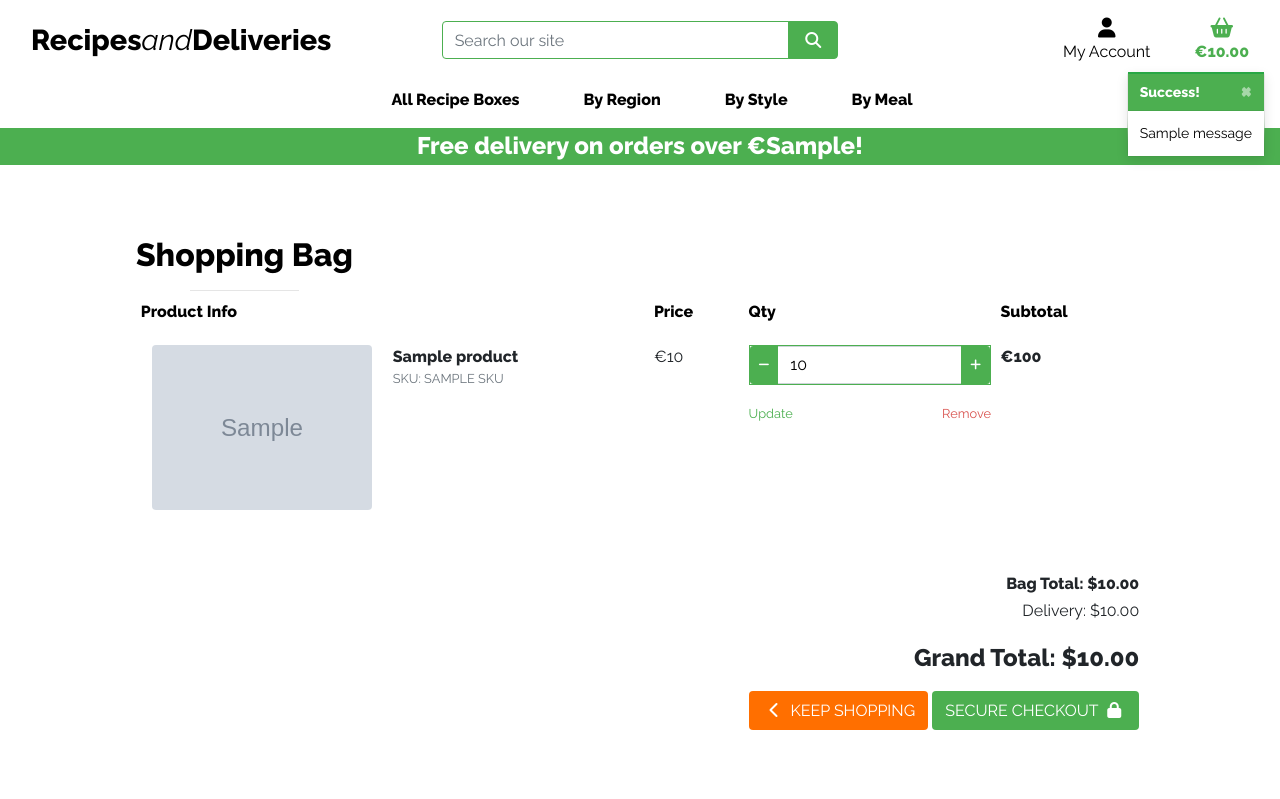
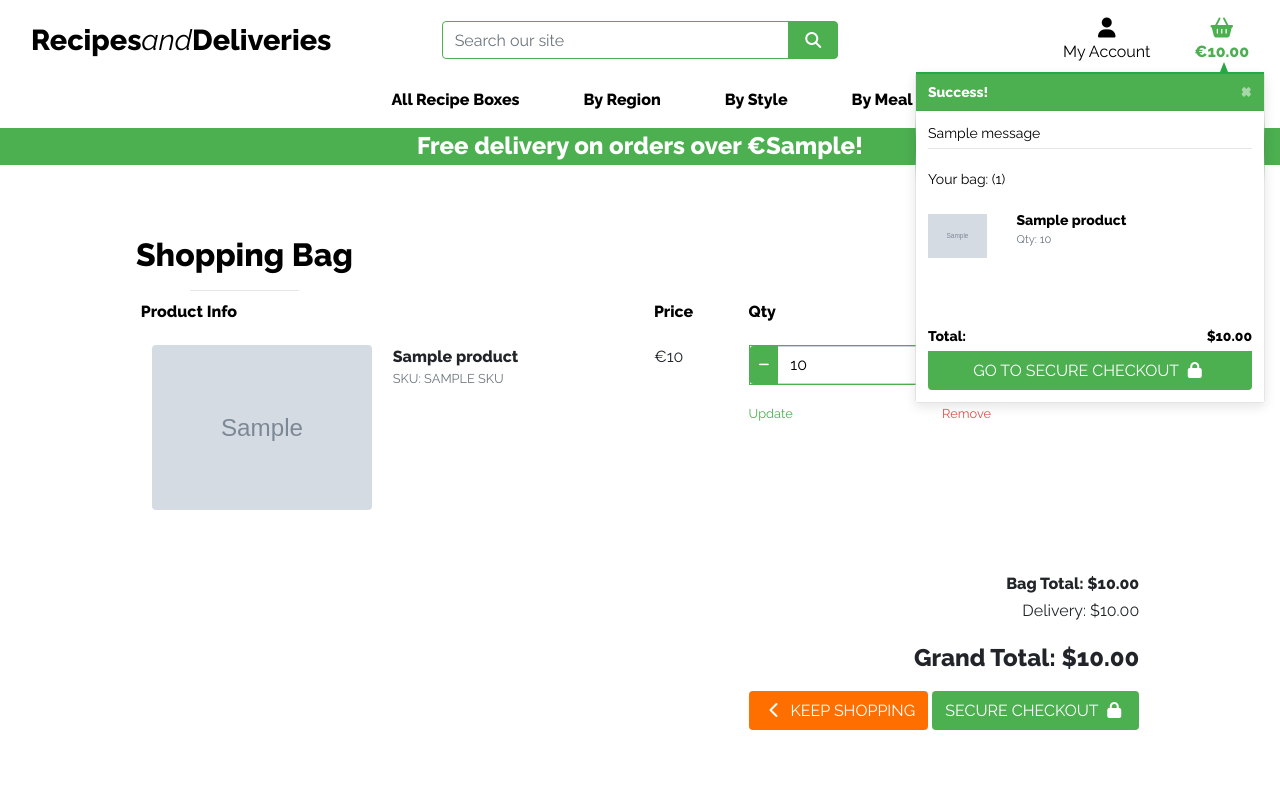
Before and after one commit to Justin-Sawyer/recipes-and-deliveries, a Django app: template bag/templates/bag/bag.html in a window 1280 px wide. Shown: the top 799 px of the page. Run offline with Django 3.2, Linux system fonts and the light colour scheme; the template is opened without the code that fills it: most values are stand-ins (such as "Sample title", 1, 10 or a date in 2020); grey boxes marked "Sample" are stand-in pictures; one stand-in notice (Sample message) is shown; some libraries are stand-ins or nearby versions.

Commit message:
toasts added and personalized to match site - complete

```diff
--- a/static/css/base.css
+++ b/static/css/base.css
@@ -215,6 +215,66 @@ body {
     height: 2px;
 }
 
+/* from CSS-tricks.com: https://css-tricks.com/snippets/css/css-triangle/ */
+.arrow-up {
+    width: 0;
+    height: 0;
+    border-left: 4px solid transparent;
+    border-right: 4px solid transparent;
+    border-bottom: 10px solid black;
+    position: absolute;
+    top: -10px;
+    right: 36px;
+}
+
+/* Convenience classes - colors copied from Bootstrap */
+.arrow-primary {
+    border-bottom-color: #007bff !important;
+}
+
+.arrow-secondary {
+    border-bottom-color: #6c757d !important;
+}
+
+.arrow-success {
+    border-bottom-color: #28a745 !important;
+}
+
+.arrow-danger {
+    border-bottom-color: #dc3545 !important;
+}
+
+.arrow-warning {
+    border-bottom-color: #ffc107 !important;
+}
+
+.arrow-info {
+    border-bottom-color: #17a2b8 !important;
+}
+
+.arrow-light {
+    border-bottom-color: #f8f9fa !important;
+}
+
+.arrow-dark {
+    border-bottom-color: #343a40 !important;
+}
+
+.arrow-amber {
+    border-bottom-color: #ff6f00 !important;
+}
+
+.bag-notification-wrapper {
+    height: 100px;
+    overflow-x: hidden;
+    overflow-y: auto;
+}
+
+.btn-block-checkout {
+    border-bottom-left-radius: .25rem!important;
+    border-bottom-right-radius: .25rem!important;
+}
+
 /* -------------------------------- Media Queries */
 
 /* Slightly larger container on xl screens */
--- a/templates/includes/toasts/toast_success.html
+++ b/templates/includes/toasts/toast_success.html
@@ -8,6 +8,47 @@
         </button>
     </div>
     <div class="toast-body bg-white">
-        {{ message }}
+        <div class="row">
+            <div class="col">
+                {{ message }}
+                <hr class="mt-1 mb-3">
+                {% if grand_total %}
+                    <p class="bg-white text-black py-1">Your bag: ({{ product_count }})</p>
+                    <div class="bag-notification-wrapper">
+                        {% for item in bag_items %}
+                            <div class="row">
+                                <div class="col-3 my-1">
+                                    <img class="w-100" src="{{ item.product.image_url }}" alt="Product image">
+                                </div>
+                                <div class="col-9">
+                                    <p class="my-0"><strong>{{ item.product.name }}</strong></p>
+                                    <p class="my-0 small">{% if item.product.gluten_free_option %}Dietary Requirement: <span class="text-green font-weight-bold">{{ item.gf_option|upper }}</span>{% endif %}</p>
+                                    <p class="my-0 small text-muted">Qty: {{ item.quantity }}</p>
+                                </div>
+                            </div>
+                        {% endfor %}
+                    </div>
+                    <div class="row">
+                        <div class="col rounded-bottom">
+                            <strong><p class="mt-3 mb-1 text-black">
+                                Total{% if free_delivery_delta > 0 %} (Exc. delivery){% endif %}:
+                                <span class="float-right">${{ total|floatformat:2 }}</span>
+                            </p></strong>
+                            {% if free_delivery_delta > 0 %}
+                                <p class="mb-0 p-2 bg-amber shadow-sm text-black text-center rounded-top">
+                                    Spend <strong>${{ free_delivery_delta }}</strong> more to get free next day delivery!
+                                </p>
+                            {% endif %}
+                            <a href="{% url 'view_bag' %}" class="btn btn-green btn-block btn-block-checkout rounded-0">
+                                <span class="text-uppercase">Go To Secure Checkout</span>
+                                <span class="icon">
+                                    <i class="fas fa-lock"></i>
+                                </span>
+                            </a>
+                        </div>
+                    </div>
+                {% endif %}
+            </div>
+        </div>
     </div>
 </div>
```
Also changed, not shown: bag/views.py (+25 -2 lines), products/fixtures/products.json (+7 -7 lines), media/adobo.jpg, media/avocado-penne.jpg, media/bistec.jpg, media/buffalo-cauliflower-tacos.jpg, media/burger.jpg, media/chorba.jpg, media/salade-nicoise.jpg.
